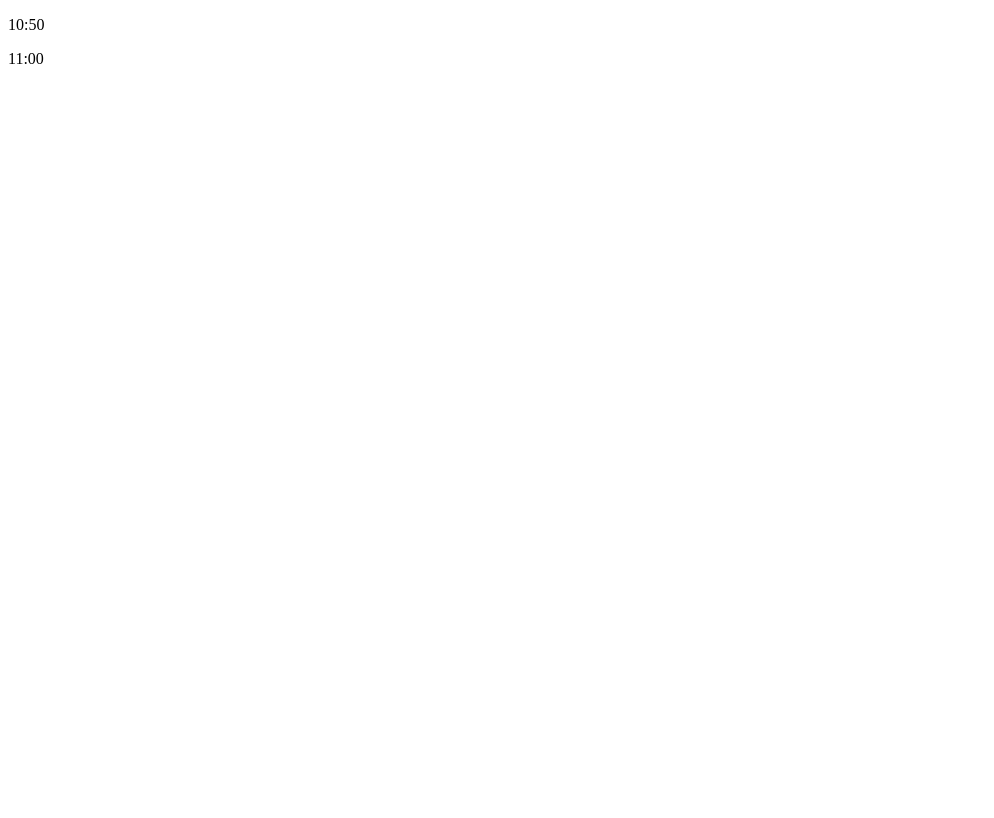
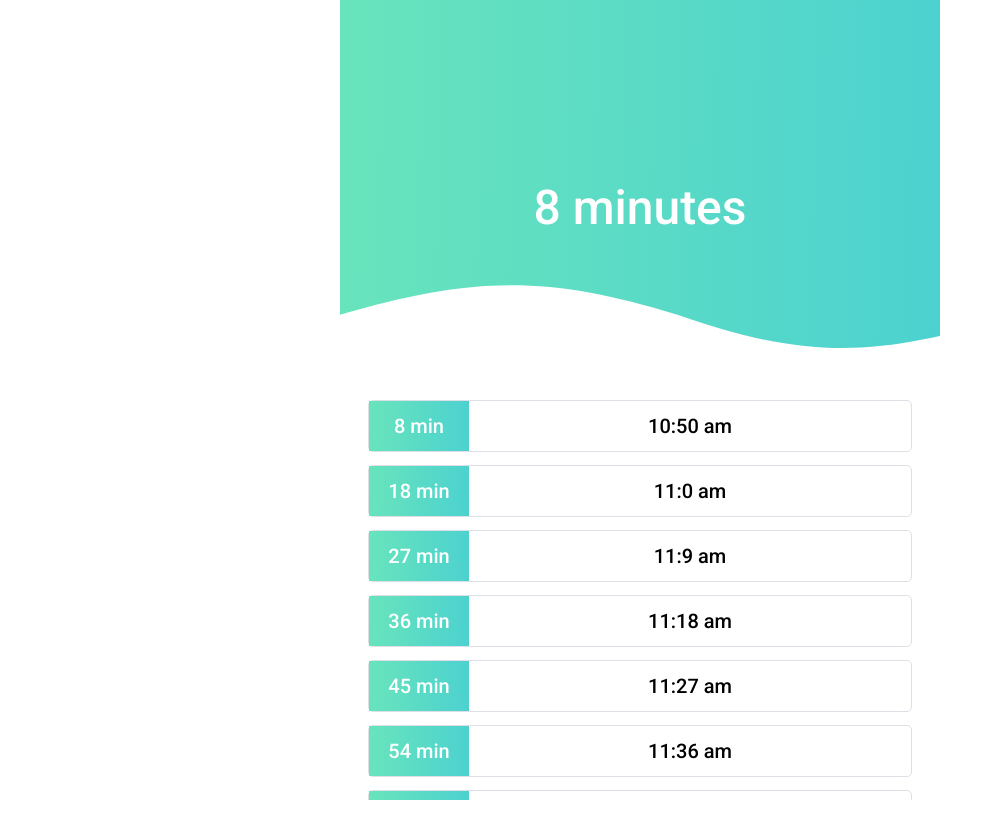
Before and after one commit to PierreDaily/TC_Times_Tables, a website: page index.html in a window 1280 px wide. Shown: the whole page, without its empty margins (0-994 px from the left). Drawn offline with nearby package versions, Linux system fonts and the light colour scheme.

Commit message:
first working draft

```diff
--- a/index.html
+++ b/index.html
@@ -4,8 +4,44 @@
     <meta charset="UTF-8" />
     <meta http-equiv="X-UA-Compatible" content="IE=edge" />
     <meta name="viewport" content="width=device-width, initial-scale=1.0" />
-    <script src="./js/index.js"></script>
+    <link rel="preconnect" href="https://fonts.googleapis.com" />
+    <link rel="preconnect" href="https://fonts.gstatic.com" crossorigin />
+    <link
+      href="https://fonts.googleapis.com/css2?family=Roboto:wght@500&display=swap"
+      rel="stylesheet"
+    />
+    <link
+      rel="stylesheet"
+      type="text/css"
+      href="https://necolas.github.io/normalize.css/8.0.1/normalize.css"
+    />
+    <link rel="stylesheet" type="text/css" href="./dist/style.css" />
+    <script defer src="./js/index.js"></script>
     <title>Document</title>
   </head>
-  <body></body>
+  <body>
+    <main>
+      <div class="layout-top timer">
+        <span class="timer__count"></span>
+      </div>
+      <div class="layout-bottom">
+        <ul class="tables">
+          <!-- <li class="tables__item">
+            <span class="tables__count">3 min</span
+            ><span class="tables__time">1:30pm</span>
+          </li> -->
+        </ul>
+      </div>
+      <svg class="svg-clip" width="0" height="0">
+        <defs>
+          <clipPath id="clip" clipPathUnits="objectBoundingBox">
+            <path
+              d="M 0 0 H 1.125 V 0.787 C 0.8989 0.8963 0.7755 0.899 0.5625
+            0.787 C 0.3461 0.6875 0.2229 0.6899 0 0.787 V 0 Z"
+            />
+          </clipPath>
+        </defs>
+      </svg>
+    </main>
+  </body>
 </html>
--- a/js/index.js
+++ b/js/index.js
@@ -1,4 +1,4 @@
-const today = new Date();
+const now = new Date();
 
 const weekEndDays = [0, 6];
 
@@ -27,20 +27,62 @@ function formatTime(date) {
   }`;
 }
 
+/**
+ *
+ * @param {number} timeLeft
+ * @param {string} time
+ */
+function displayTablesElement(timeLeft, time, parent) {
+  const li = document.createElement("li");
+  li.classList = "tables__item";
+
+  const countElem = document.createElement("span");
+  countElem.classList = "tables__count";
+  countElem.textContent = `${String(timeLeft)} min`;
+
+  const timeElem = document.createElement("span");
+  timeElem.classList = "tables__time";
+  timeElem.textContent = time;
+
+  if (parent) {
+    li.append(countElem, timeElem);
+    parent.append(li);
+  }
+}
+
+function formatTime(date) {
+  const hours = Math.floor(date.getHours());
+  const minutes = date.getMinutes();
+
+  return `${hours > 12 ? hours - 12 : hours}:${minutes} ${
+    hours > 12 ? "pm" : "am"
+  }`;
+}
+const ul = document.getElementsByClassName("tables")[0];
+
 fetch("./public/timestables.json")
   .then((data) => data.json())
   .then((data) => {
-    const timesTables = isWeekDay(today)
+    const timesTables = isWeekDay(now)
       ? data.weekDay.map(timesTables2Date)
       : data.weekEndAndPublicHoliday.map(timesTables2Date);
 
     const nextBusIndex = timesTables.findIndex((elem) => {
-      return today.valueOf() - elem.valueOf() <= 0;
+      return now.valueOf() - elem.valueOf() <= 0;
     });
 
-    const p1 = document.createElement("p");
-    p1.innerText = formatTime(timesTables[nextBusIndex]);
-    const p2 = document.createElement("p");
-    p2.innerText = formatTime(timesTables[nextBusIndex + 1]);
-    document.body.append(p1, p2);
+    const filterTables = timesTables.slice(nextBusIndex);
+
+    filterTables.forEach((date, idx) => {
+      const seconds = (date.valueOf() - now.valueOf()) / 1000;
+      const minutes = seconds / 60;
+      const minutesLeft = Math.floor(minutes) + 1;
+      console.log(minutesLeft + 1);
+      displayTablesElement(minutesLeft, formatTime(date), ul);
+      if (idx === 0) {
+        document.getElementsByClassName(
+          "timer__count"
+        )[0].textContent = `${String(minutesLeft)} minutes`;
+      }
+    });
   });
--- /dev/null
+++ b/sass/_component.scss
@@ -0,0 +1,53 @@
+@use "variable";
+
+.timer {
+  background: variable.$linear-gradient-primary;
+  clip-path: url(#clip);
+
+  &__count {
+    color: variable.$color-white;
+    display: block;
+    font-size: 48px;
+    font-style: normal;
+    font-weight: 500;
+    padding-top: 30%;
+    text-align: center;
+  }
+}
+
+.tables {
+  margin: 0 28px 0 28px;
+  padding: 0;
+
+  &__count {
+    align-items: center;
+    background: variable.$linear-gradient-primary;
+    color: variable.$color-white;
+    display: flex;
+    flex-grow: 2;
+    font-style: normal;
+    font-weight: 500;
+    font-size: 20px;
+    justify-content: center;
+    max-width: 100px;
+  }
+
+  &__item {
+    border: 1px solid #dedee6;
+    border-radius: 5px;
+    display: flex;
+    height: 52px;
+    margin-bottom: 13px;
+  }
+
+  &__time {
+    align-items: center;
+    color: variable.$color-black;
+    font-style: normal;
+    font-weight: 500;
+    font-size: 20px;
+    display: flex;
+    flex-grow: 6;
+    justify-content: center;
+  }
+}
--- /dev/null
+++ b/sass/_layout.scss
@@ -0,0 +1,12 @@
+@use "variable";
+
+.layout-bottom {
+  height: 50vh;
+  overflow-y: auto;
+  width: 100%;
+}
+
+.layout-top {
+  height: 50vh;
+  width: 100%;
+}
--- /dev/null
+++ b/sass/_variable.scss
@@ -0,0 +1,10 @@
+$linear-gradient-primary: linear-gradient(
+  91.24deg,
+  #68e4bc 1.06%,
+  #4ad0d1 106.71%
+);
+
+$color-black: #000000;
+$color-border-grey: #dedee6;
+$color-white: #ffffff;
+$font-primary: Roboto;
--- /dev/null
+++ b/sass/style.scss
@@ -0,0 +1,13 @@
+@use "component";
+@use "layout";
+@use "variable";
+
+* {
+  box-sizing: border-box;
+}
+
+body {
+  font-family: variable.$font-primary;
+  max-width: 600px;
+  margin: auto;
+}
```
Also changed, not shown: dist/style.css (added), sass/_typo.scss (added), 1 other file.
